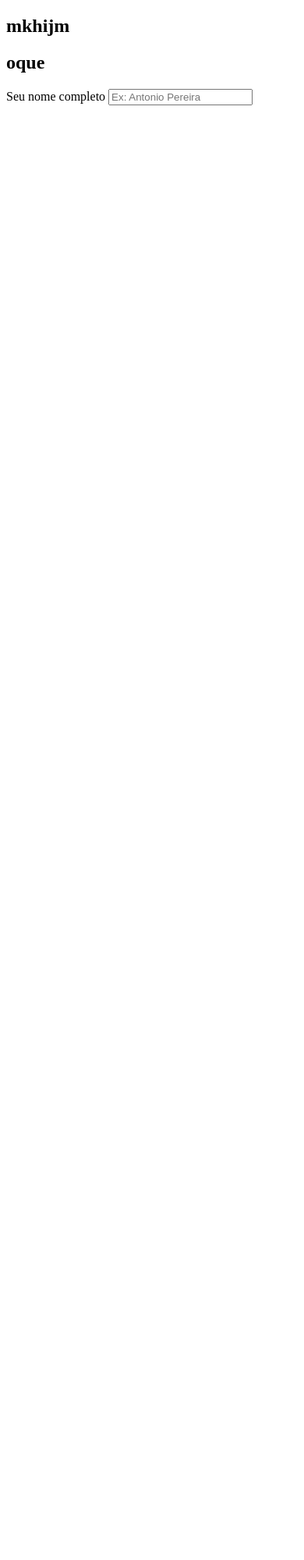
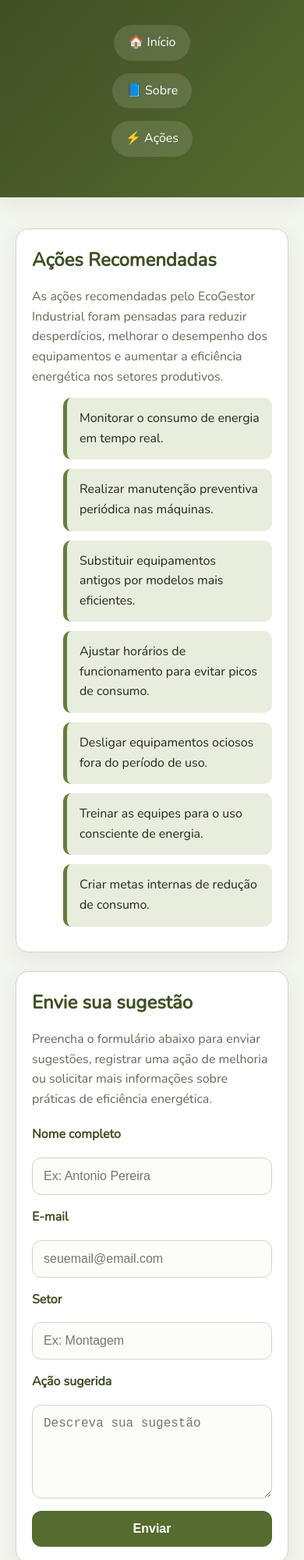
Before and after one commit to LuciliaAlves/Projetoproz, a plain HTML site: page acoes.html in a window 390 px wide. Shown: the top 2000 px of the page at 78% size. Before the commit the page ends 844 px from the top, so only its background shows below. Drawn offline with Linux system fonts and the light colour scheme.

Commit message:
Agora pronto

```diff
--- a/acoes.html
+++ b/acoes.html
@@ -3,35 +3,61 @@
 <head>
     <meta charset="UTF-8">
     <meta name="viewport" content="width=device-width, initial-scale=1.0">
-    <title>Document</title>
+    <title>Ações - EcoGestor Industrial</title>
+    <link rel="stylesheet" href="assets/css/style.css">
 </head>
 <body>
-    <header>
+  <header>
+     <nav class="menu-navegacao">
+        <a href="index.html">🏠 Início</a>
+        <a href="sobre.html">📘 Sobre</a>
+        <a href="acoes.html">⚡ Ações</a>
+     </nav>
+  </header>
 
+  <main>
+    <section>
+      <h1>Ações Recomendadas</h1>
+      <p>
+        As ações recomendadas pelo EcoGestor Industrial foram pensadas para
+        reduzir desperdícios, melhorar o desempenho dos equipamentos e aumentar
+        a eficiência energética nos setores produtivos.
+      </p>
 
-    </header>
+      <ul>
+        <li>Monitorar o consumo de energia em tempo real.</li>
+        <li>Realizar manutenção preventiva periódica nas máquinas.</li>
+        <li>Substituir equipamentos antigos por modelos mais eficientes.</li>
+        <li>Ajustar horários de funcionamento para evitar picos de consumo.</li>
+        <li>Desligar equipamentos ociosos fora do período de uso.</li>
+        <li>Treinar as equipes para o uso consciente de energia.</li>
+        <li>Criar metas internas de redução de consumo.</li>
+      </ul>
+    </section>
 
-    <main>
+    <section>
+      <h2>Envie sua sugestão</h2>
+      <p>
+        Preencha o formulário abaixo para enviar sugestões, registrar uma ação de
+        melhoria ou solicitar mais informações sobre práticas de eficiência energética.
+      </p>
 
-        <section>
-            <h2>mkhijm</h2>
-            <div>
+      <form>
+        <label for="nome">Nome completo</label>
+        <input type="text" id="nome" name="nome" placeholder="Ex: Antonio Pereira" required />
 
-            </div>
-        </section>
+        <label for="email">E-mail</label>
+        <input type="email" id="email" name="email" placeholder="seuemail@email.com" required />
 
-        <section>
-            <div>
-                <h2>oque</h2>
-                <form action="">
-                    <label for="nome">Seu nome completo</label>
-                    <input type="text" id="nome" required placeholder="Ex: Antonio Pereira">
+        <label for="setor">Setor</label>
+        <input type="text" id="setor" name="setor" placeholder="Ex: Montagem" />
 
-                    <label for="email"
-                </form>
-            </div>
-        </section>
+        <label for="acao">Ação sugerida</label>
+        <textarea id="acao" name="acao" rows="5" placeholder="Descreva sua sugestão"></textarea>
 
-    </main>
+        <button type="submit">Enviar</button>
+      </form>
+    </section>
+  </main>
 </body>
 </html>
--- /dev/null
+++ b/assets/css/style.css
@@ -0,0 +1,220 @@
+/*Adicionar font baixada*/
+@font-face {
+    /*Nomeia a fonte escolhida*/
+    font-family:"benzinho";
+    /*Indica caminho do arquivo da fonte*/
+    src: url("/assets/fonts/Nunito-VariableFont_wght.ttf") format("truetype");
+    /*define a espessura da fonte*/
+    font-weight: normal;
+}
+
+
+/*RESET CSS*/
+* {
+    /** Reseta a margem pardão do navegador**/
+    margin: 0;
+    /*Não permite que o navegador altere o tamanho da caixa*/
+    box-sizing: border-box;
+}
+
+:root {
+  --bg: #f3f5ef;
+  --surface: #ffffff;
+  --surface-2: #e8edde;
+  --primary: #556b2f;
+  --primary-dark: #3f4f24;
+  --accent: #6b7d3a;
+  --text: #1f2a1f;
+  --text-soft: #5f6b57;
+  --border: #cfd8c0;
+  --shadow: 0 8px 24px rgba(63, 79, 36, 0.08);
+  --radius: 16px;
+}
+/*body corpo*/
+
+body{
+    /*Chama a fonte escolhida*/
+    font-family: 'benzinho';
+  background: var(--bg);
+  color: var(--text);
+  line-height: 1.6;
+}
+
+/*Cabeçalho*/
+
+header {
+  background: linear-gradient(135deg, var(--primary-dark), var(--primary));
+  color: white;
+  padding: 32px 20px;
+  text-align: center;
+  box-shadow: var(--shadow);
+}
+
+.menu-navegacao,
+nav {
+  display: flex;
+  justify-content: center;
+  gap: 16px;
+  flex-wrap: wrap;
+  margin-bottom: 20px;
+}
+
+.menu-navegacao a,
+nav a {
+  text-decoration: none;
+  color: white;
+  background-color: rgba(255, 255, 255, 0.12);
+  padding: 10px 18px;
+  border-radius: 999px;
+  font-weight: 500;
+  transition: 0.3s;
+}
+
+.menu-navegacao a:hover,
+nav a:hover {
+  background-color: rgba(255, 255, 255, 0.22);
+}
+
+header img {
+  width: 140px;
+  max-width: 100%;
+  border-radius: 20px;
+  margin: 0 auto 20px;
+  display: block;
+  box-shadow: var(--shadow);
+}
+
+header h1 {
+  font-size: 2.2rem;
+  margin-bottom: 10px;
+}
+
+header p {
+  font-size: 1rem;
+  color: #eef3e7;
+}
+
+main {
+  max-width: 1100px;
+  margin: 40px auto;
+  padding: 0 20px;
+  display: grid;
+  gap: 24px;
+}
+
+section {
+  background: var(--surface);
+  border: 1px solid var(--border);
+  border-radius: var(--radius);
+  padding: 28px;
+  box-shadow: var(--shadow);
+}
+
+section h1,
+section h2 {
+  color: var(--primary-dark);
+  margin-bottom: 16px;
+  font-size: 1.5rem;
+}
+
+section p {
+  color: var(--text-soft);
+  margin-bottom: 14px;
+}
+
+ul {
+  list-style: none;
+  margin-top: 10px;
+}
+
+ul li {
+  background: var(--surface-2);
+  margin-bottom: 12px;
+  padding: 14px 16px;
+  border-left: 5px solid var(--accent);
+  border-radius: 10px;
+  color: var(--text);
+  font-weight: 500;
+}
+
+form {
+  display: grid;
+  gap: 16px;
+  margin-top: 20px;
+}
+
+label {
+  font-weight: 600;
+  color: var(--primary-dark);
+}
+
+input,
+textarea {
+  width: 100%;
+  padding: 14px;
+  border: 1px solid var(--border);
+  border-radius: 12px;
+  outline: none;
+  font-size: 1rem;
+  background: #fcfdf9;
+  color: var(--text);
+}
+
+input:focus,
+textarea:focus {
+  border-color: var(--accent);
+  box-shadow: 0 0 0 3px rgba(107, 125, 58, 0.15);
+}
+
+button {
+  background: var(--primary);
+  color: white;
+  border: none;
+  padding: 14px 22px;
+  border-radius: 12px;
+  font-size: 1rem;
+  font-weight: 600;
+  cursor: pointer;
+  transition: 0.3s;
+}
+
+button:hover {
+  background: var(--primary-dark);
+}
+
+footer {
+  margin-top: 40px;
+  background: var(--primary-dark);
+  color: #eef3e7;
+  text-align: center;
+  padding: 24px 20px;
+}
+
+footer a {
+  color: #dfe8d2;
+  text-decoration: none;
+}
+
+footer a:hover {
+  text-decoration: underline;
+}
+
+strong {
+  color: #ffffff;
+}
+
+@media (max-width: 768px) {
+  header h1 {
+    font-size: 1.8rem;
+  }
+
+  section {
+    padding: 20px;
+  }
+
+  .menu-navegacao,
+  nav {
+    flex-direction: column;
+    align-items: center;
+  }
+}
```
Also changed, not shown: index.html (+50 -15 lines), sobre.html (+35 -8 lines), assets/fonts/Nunito-Italic-VariableFont_wght.ttf (added), assets/fonts/Nunito-VariableFont_wght.ttf (added), assets/fonts/OFL.txt (added), assets/fonts/README.txt (added).
